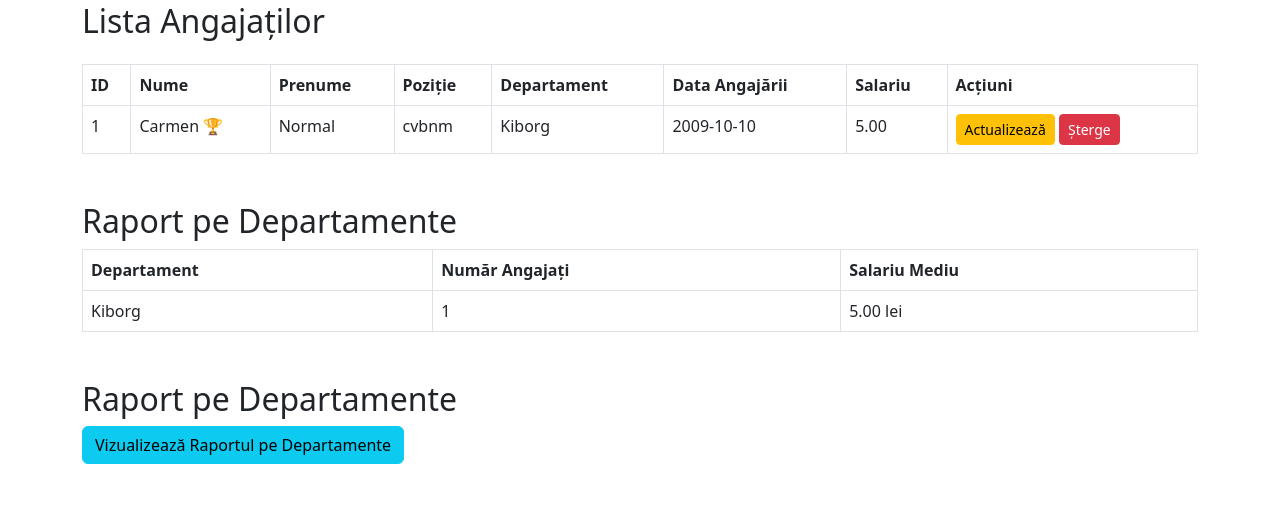
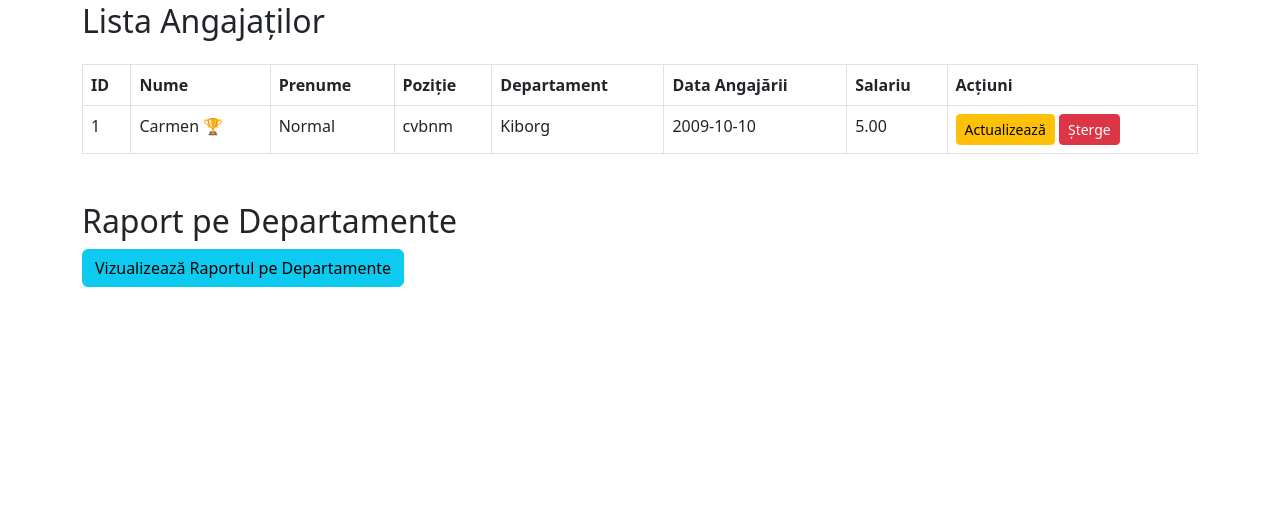
Before and after one commit to ArnautuCristian/LucruInGrup, a PHP site: page / in a window 1280 px wide. Shown: the part 803-1315 px from the top of the page. After the commit the page ends 1090 px from the top, so only its background shows below. Run offline with PHP 8.4, Linux system fonts and the light colour scheme; data comes from the database, SQL or seed files in the repository.

Commit message:
Add files via upload

```diff
--- a/index.php
+++ b/index.php
@@ -152,26 +152,6 @@ if ($_SERVER['REQUEST_METHOD'] === 'POST') {
         </table>
 
         <!-- Raport pe departamente -->
-        <h2 class="mt-5">Raport pe Departamente</h2>
-        <table class="table table-bordered">
-            <thead>
-                <tr>
-                    <th>Departament</th>
-                    <th>Număr Angajați</th>
-                    <th>Salariu Mediu</th>
-                </tr>
-            </thead>
-            <tbody>
-                <?php foreach ($raportDepartamente as $raport): ?>
-                    <tr>
-                        <td><?php echo htmlspecialchars($raport['departament']); ?></td>
-                        <td><?php echo htmlspecialchars($raport['numar_angajati']); ?></td>
-                        <td><?php echo number_format($raport['salariu_mediu'], 2); ?> lei</td>
-                    </tr>
-                <?php endforeach; ?>
-            </tbody>
-        </table>
-        <!-- Raport pe departamente -->
 <h2 class="mt-5">Raport pe Departamente</h2>
 <a href="raport.php" class="btn btn-info mb-5">Vizualizează Raportul pe Departamente</a>
     </div>
```
